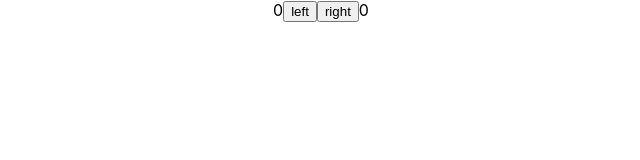
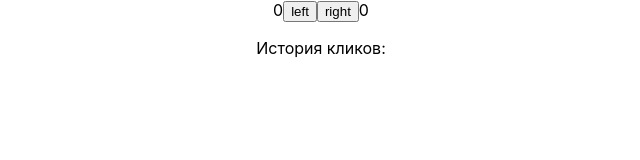
Before and after one commit to ArsenLen/FE-45-46-ReactProject2, a React (Create React App) app: page / in a window 1280 px wide. Shown: the top 160 px of the page, without its empty margins (319-959 px from the left). Built offline with nearby package versions, Linux system fonts and the light colour scheme.

Commit message:
complex state arr, clicks history

```diff
--- a/src/App.js
+++ b/src/App.js
@@ -2,42 +2,37 @@ import { useState } from 'react';
 import './App.css';
 
 function App() {
-  // const [left, setLeft] = useState(0)
-  // const [right, setRight] = useState(0)
-  const [clicks, setClicks] = useState({
-    left: 0,
-    right: 0
-  })
+  const [left, setLeft] = useState(0)
+  const [right, setRight] = useState(0)
+  const [allClicks, setAllClicks] = useState([])
   const handleLeftClick = () => {
-    const newClicks = {
-      left: clicks.left + 1,
-      right: clicks.right
-    }
-    setClicks(newClicks)
+    setLeft(left + 1) // инкрементируем left
+    setAllClicks(allClicks.concat('L')) // allClicks.concat('L'); [] => ['L']; ['L'] => ['L','L']
   }
   const handleRightClick = () => {
-    const newClicks = {
-      left: clicks.left,
-      right: clicks.right + 1
-    }
-    setClicks(newClicks)
+    setRight(right + 1)  // инкрементируем right
+    setAllClicks([...allClicks, 'R'])
   }
   return (
     <div className="App">
-      {clicks.left}
+      {left}
       <button onClick={handleLeftClick}>
         left
       </button>
-
       <button onClick={handleRightClick}>
         right
       </button>
-      {clicks.right}
+      {right}
+      <p>История кликов: {allClicks.join(' ')}</p>
     </div>
   );
 }
 
 export default App;
+// .push() - мутирует состояние, добавляет к начальному массиву значение
+// .concat() - возвращает новый массив с добавленным значением
+// Задача. При нажатии на left, добавлять в массив clicks 'L',
+  // При нажатии на right, добавлять в массив clicks 'R'
 // Задача. При нажатии на кнопку left, менять свойство left на 1
 // При нажатии на right менять свойства right на 1
 
@@ -76,3 +71,10 @@ export default App;
     JS
     clicks = clicks.left + 1
   */
+
+    /*
+      const arr = [10, 15, 20]
+      const greeting = "Hello"
+      arr.concat(greeting) // [10, 15, 20, "Hello"]
+      [...arr, ...greeting] // [10, 15, 20, 'H', 'e', 'l', 'l']
+    */
```
